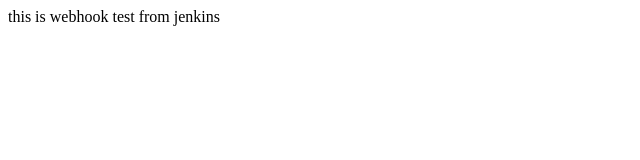
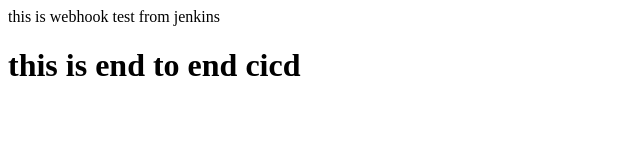
Before and after one commit to virendra16/automation-app, a plain HTML site: page index.html in a window 1280 px wide. Shown: the whole page, without its empty margins (0-640 px from the left). Drawn offline with Linux system fonts and the light colour scheme.

Commit message:
cicd job

```diff
--- a/index.html
+++ b/index.html
@@ -1 +1,2 @@
 this is webhook test from jenkins
+<h1> this is end to end cicd</h1>
```
